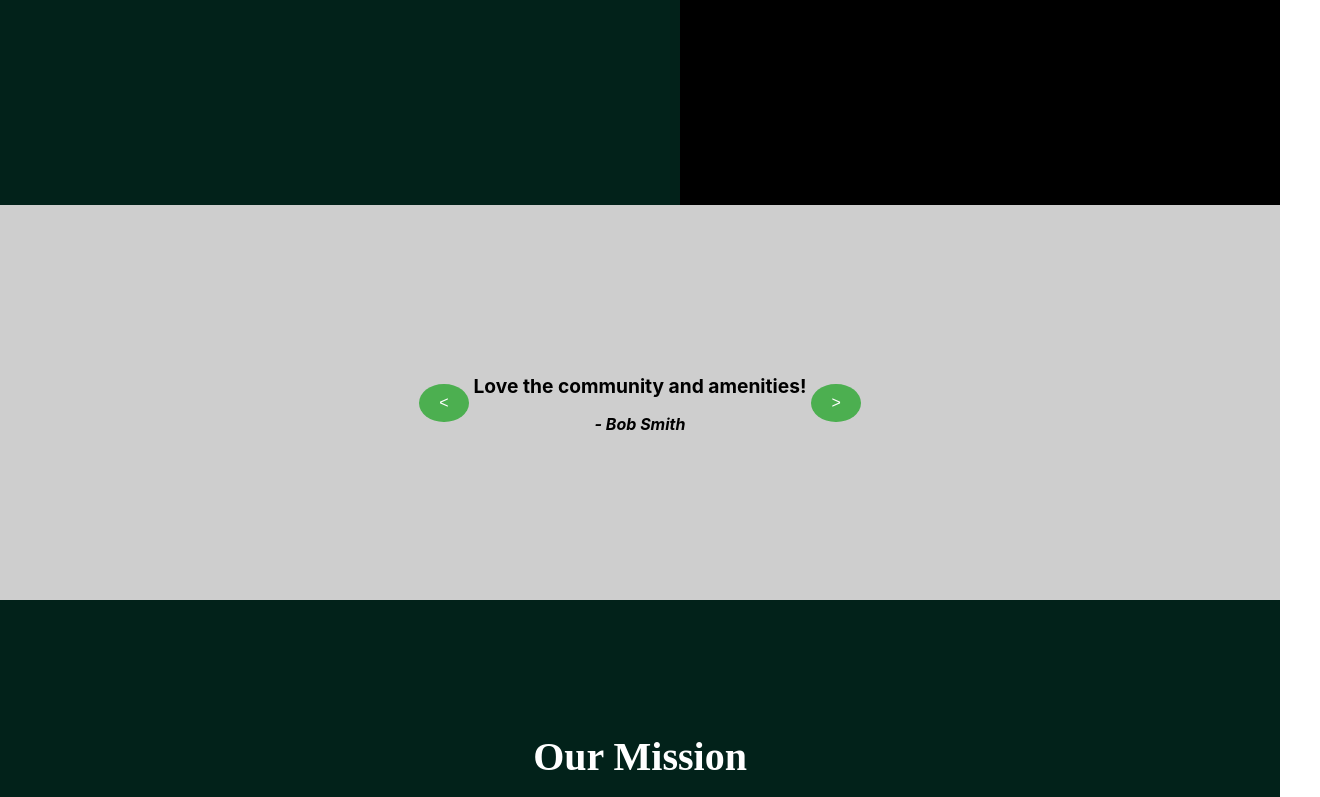
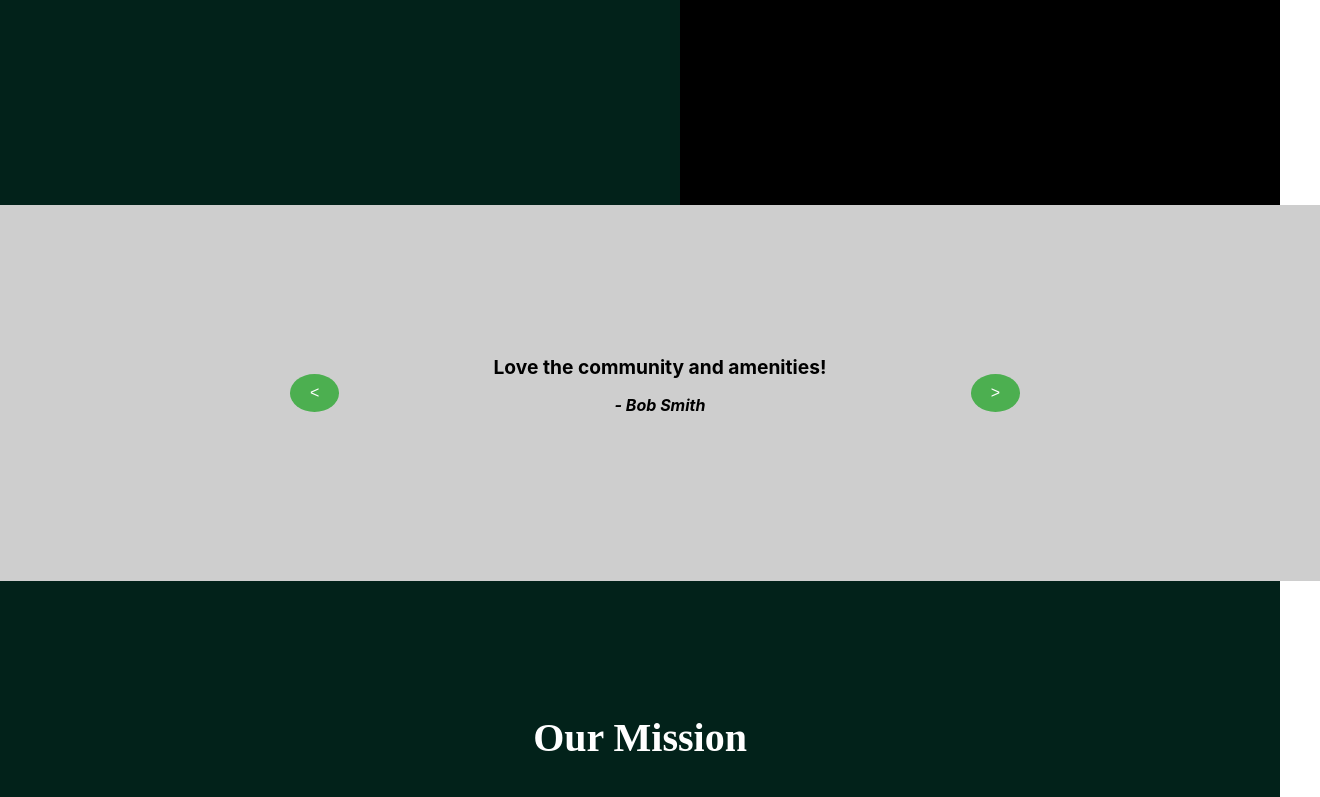
Before and after one commit to austin-pereira/shalom_estates, a React (Create React App) app in the folder front-end/: page / in a window 1280 px wide. Shown: the part 675-1472 px from the top of the page, 1320 px wide, since content can reach past the window. Built offline with nearby package versions, Linux system fonts and the light colour scheme; a web font is replaced by a local one.

Commit message:
finished about us

```diff
--- a/front-end/src/pages/About.js
+++ b/front-end/src/pages/About.js
@@ -86,48 +86,56 @@ const AboutUsImage = styled.img`
 const TestimonialContainer = styled.div`
   display: flex;     /* Use flexbox for layout */
   align-items: center; /* Vertically align items */
-  justify-content: center; /* Horizontally center items */
-  text-align: center;
-  padding-top: 150px;
-  padding-bottom: 150px;
+  position: relative;  /* Needed for absolute positioning of arrow buttons */
   background-color: #CECECE; /* Or your preferred background color */
-  width: 100%;           /* Increase container width to 80% */
-  margin: 0 auto;
-  position: relative;     /* Center container on the page */
+  padding: 150px 20px; /* Top and bottom padding and horizontal padding */
+  width: 100%;         /* Full width */
+  overflow: hidden;    /* Prevents overflow of children outside the container */
+`;
+
+// Wraps the text and centers it absolutely within TestimonialContainer
+const TestimonialWrapper = styled.div`
+  width: calc(100% - 6px); /* full width minus some padding for arrows */
+  max-width: 800px; /* Maximum width to control the size on larger screens */
+  margin: 0 auto;   /* Auto margins for horizontal centering */
+  text-align: center; /* Ensures text is centered */
+  position: relative; /* Context for positioning text content */
+  display: flex;
+  flex-direction: column;
+  align-items: center;
 `;
 
 const TestimonialText = styled.p`
   font-size: 1.2rem;
-  margin-bottom: 10px;
-  color: black; // Set text color to white
+  color: black;
+  margin: 0; /* Removes default paragraph margin */
 `;
 
 const TestimonialAuthor = styled.p`
   font-style: italic;
-  color: black; // Set text color to white
+  color: black;
 `;
 
 const ArrowButton = styled.button`
-  background-color: #4CAF50; /* Green */
+  background-color: #4CAF50; // Green
   border: none;
   color: white;
   padding: 10px 20px;
-  text-align: center;
-  text-decoration: none;
-  display: inline-block;
   font-size: 16px;
-  margin: 4px 5px;
-  cursor: pointer;
   border-radius: 50%;
+  position: absolute;
+  top: 50%;
+  transform: translateY(-50%); // Center vertically
 `;
 
 const LeftArrowButton = styled(ArrowButton)`
-  left: 100px; /* Adjust as needed for spacing */
+  left: 290px; /* Positioned close to the left edge */
 `;
 
 const RightArrowButton = styled(ArrowButton)`
-  right: 20px; /* Adjust as needed for spacing */
+  right: 300px; /* Positioned close to the right edge */
 `;
+
 
 const OurMissionContainer = styled.div`
   background-color: #02221A; /* Or your desired dark background color */
@@ -153,14 +161,7 @@ const OurMissionDescription = styled.p`
   padding: 20px;
 `;
 
-const LineImage = styled.img`
-  position: absolute;
-  bottom: 10px; /* Adjust position as needed */
-  left: 50%;
-  transform: translateX(-50%);
-  width: 80%;
-  height: auto;
-`;
+
 
 const Home = () => {
   const [currentTestimonialIndex, setCurrentTestimonialIndex] = useState(0);
@@ -198,14 +199,14 @@ const Home = () => {
             <AboutUsImage src={homeImage} alt="About" />
           </RightContainer>
         </AboutUsContainer>
-        <TestimonialContainer>
+          <TestimonialContainer>
           <LeftArrowButton onClick={previousTestimonial}>&lt;</LeftArrowButton>
-        <div>
+          <TestimonialWrapper>
           <TestimonialText>{testimonials[currentTestimonialIndex].text}</TestimonialText>
           <TestimonialAuthor>- {testimonials[currentTestimonialIndex].author}</TestimonialAuthor>
-        </div>
+          </TestimonialWrapper>
           <RightArrowButton onClick={nextTestimonial}>&gt;</RightArrowButton>
-        </TestimonialContainer>
+          </TestimonialContainer>
         <OurMissionContainer>
           <OurMissionTitle>Our Mission</OurMissionTitle>
           <OurMissionDescription>
```
